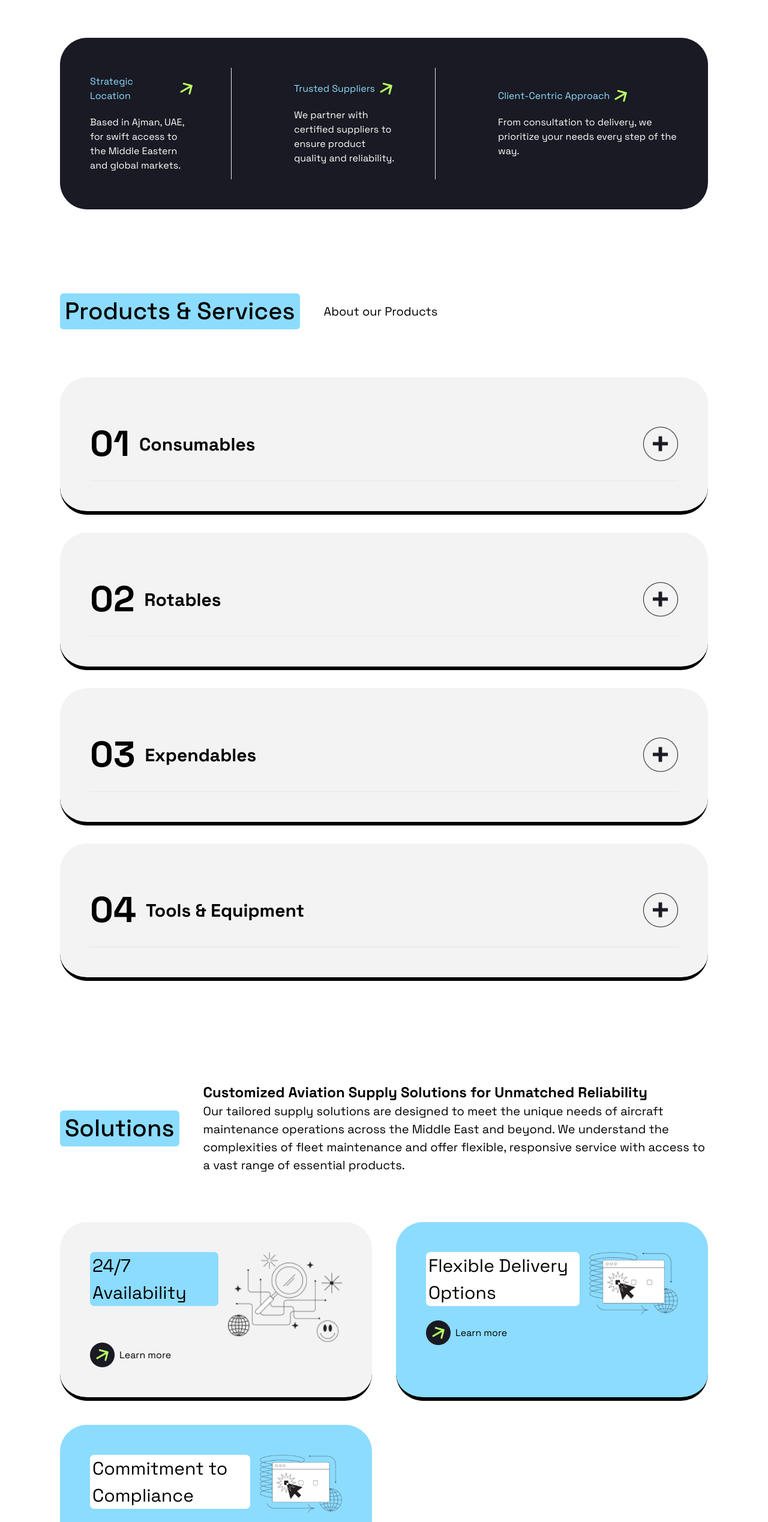
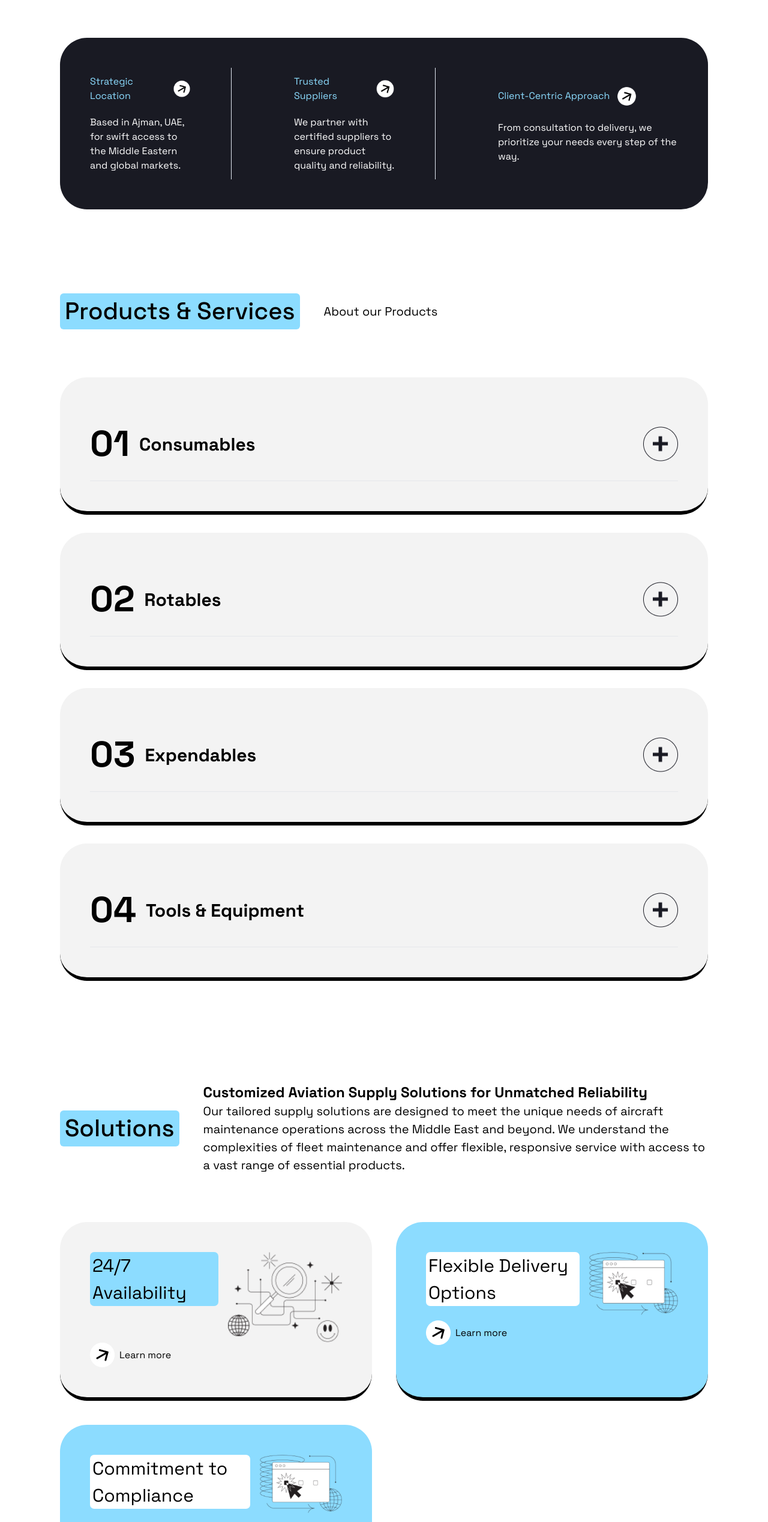
Before and after one commit to sameemhissan/website, a Next.js app: page / in a window 1280 px wide. Shown: the part 1620-4157 px from the top of the page at 60% size. Built offline with nearby package versions, Linux system fonts and the light colour scheme.

Commit message:
color change

```diff
--- a/src/components/cards/ServiceCard.tsx
+++ b/src/components/cards/ServiceCard.tsx
@@ -54,7 +54,7 @@ function ServiceCard({
         <div className="flex gap-2 items-center">
           <div>
             {darkArrow ? (
-              <img src="/images/arrow_dark.png" alt="dark arrow icon" />
+              <img src="/images/arrow_light.png" alt="dark arrow icon" />
             ) : (
               <img src="/images/arrow_light.png" alt="light arrow icon" />
             )}
--- a/src/components/sections/WhyChooseUs.tsx
+++ b/src/components/sections/WhyChooseUs.tsx
@@ -34,7 +34,7 @@ export default function WhyChooseUs() {
                 <div className="flex gap-2 items-center">
                   <p className="text-primary">{study.title}</p>
                   <div>
-                    <img src="/images/arrow_rotate.png" />
+                    <img src="/images/arrow_light.png" className="scale-75" />
                   </div>
                 </div>
               </Link>
```
